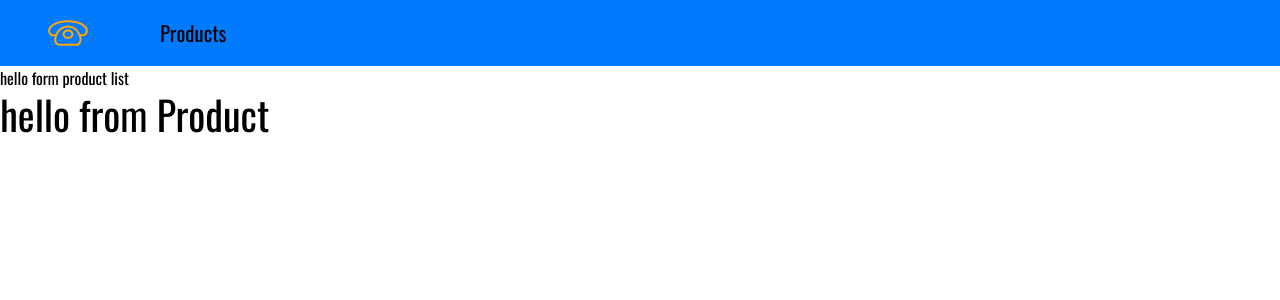
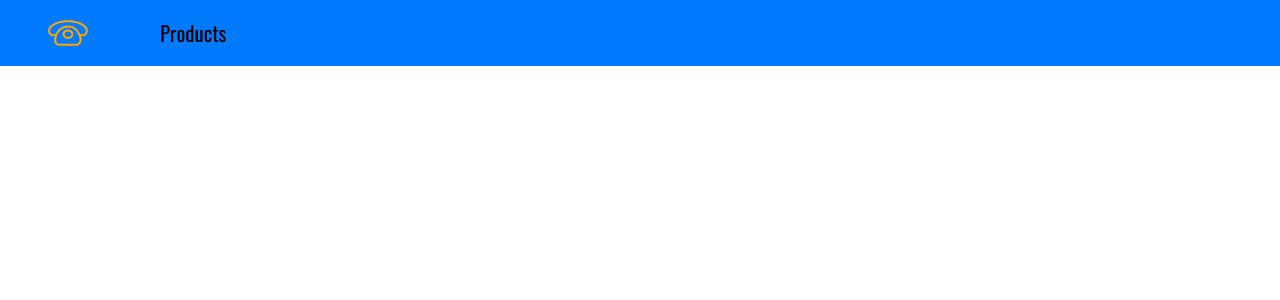
Before and after one commit to Himanshsharma/REACT-E-COMMERCE-WEBSITE, a React (Create React App) app: page / in a window 1280 px wide. Shown: the top 300 px of the page. Built offline with nearby package versions, Linux system fonts and the light colour scheme.

Commit message:
products

```diff
--- a/src/components/ProductList.js
+++ b/src/components/ProductList.js
@@ -1,11 +1,20 @@
 import React, { Component } from 'react';
 import Product from './Product';
 class productList extends Component {
-    state = {  }
+    state = {
+        products:[]
+     }
     render() {
         return (
-            <div>hello form product list
-            <Product></Product></div>
+           <React.Fragment>
+           <div className="py-5">
+           <div className="container">
+           <div className="row">
+
+
+           </div>
+        </div></div></React.Fragment>
+            //<Product></Product>
 
           );
     }
--- /dev/null
+++ b/src/components/Title.js
@@ -0,0 +1 @@
+import React, { Component } from 'react';
```
